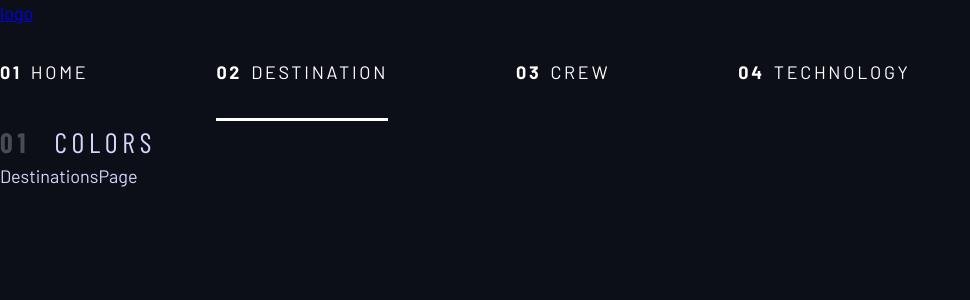
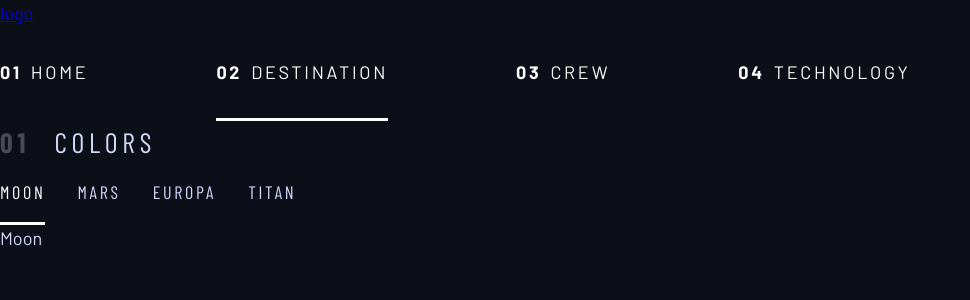
Before and after one commit to Lewis-mbui/space-tourism-website, a React (Vite) app: page /destinations in a window 1280 px wide. Shown: the top 300 px of the page, without its empty margins (0-970 px from the left). Built offline with nearby package versions, Linux system fonts and the light colour scheme; a web font is replaced by a local one.

Commit message:
structure destinations page with tabs

```diff
--- a/src/index.css
+++ b/src/index.css
@@ -291,6 +291,8 @@ select {
 
 .underline-indicators > * {
   padding: var(--underline-gap, 1rem) 0;
+  border: 0;
+  cursor: pointer;
   border-bottom: 0.2rem solid hsl(var(--clr-white) / 0);
 }
 
@@ -299,6 +301,12 @@ select {
   border-color: hsl(var(--clr-white) / 0.25);
 }
 
-.underline-indicators > .active {
+.underline-indicators > .active,
+.underline-indicators > [aria-selected="true"] {
+  color: hsl(var(--clr-white) / 1);
   border-color: hsl(var(--clr-white) / 1);
 }
+
+.tab-list {
+  --gap: 2rem;
+}
--- a/src/layouts/RootLayout.tsx
+++ b/src/layouts/RootLayout.tsx
@@ -1,5 +1,5 @@
 import NavBar from "../components/NavBar";
-import { Link, Outlet } from "react-router";
+import { Outlet } from "react-router";
 
 const RootLayout = () => {
   return (
@@ -8,7 +8,6 @@ const RootLayout = () => {
       <h2 className="numbered-title">
         <span>01</span> colors
       </h2>
-      <div></div>
       <main>
         <Outlet />
       </main>
--- a/src/pages/DestinationsPage.tsx
+++ b/src/pages/DestinationsPage.tsx
@@ -1,5 +1,32 @@
+import { useState } from "react";
+import data from "../data/data.json";
+import type SpaceData from "../types/SpaceData";
+
 const DestinationsPage = () => {
-  return <div>DestinationsPage</div>;
+  const [selectedIndex, setSelectedIndex] = useState(0);
+
+  const spaceData: SpaceData = data;
+
+  const destinations = spaceData.destinations;
+  const destination = destinations[selectedIndex];
+
+  return (
+    <div>
+      <div className="tab-list | underline-indicators flex">
+        {destinations.map((d, index) => (
+          <button
+            aria-selected={selectedIndex === index ? "true" : "false"}
+            onClick={() => setSelectedIndex(index)}
+            className="uppercase ff-sans-cond text-accent bg-dark letter-spacing-2"
+            key={d.name}
+          >
+            {d.name}
+          </button>
+        ))}
+      </div>
+      {destination.name}
+    </div>
+  );
 };
 
 export default DestinationsPage;
```
